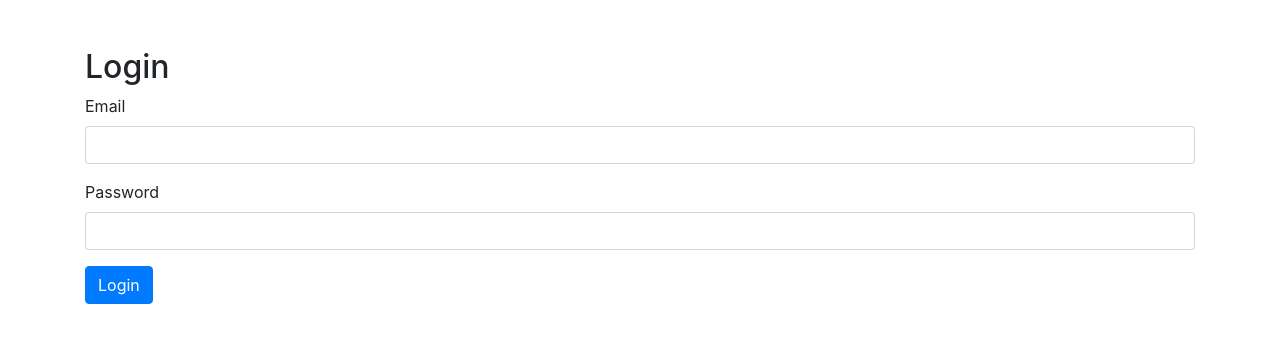
After one commit to FarazSheikh16/Flask_Auth_App, a Flask app: page /login in a window 1280 px wide. The commit adds this page. Shown: the top 343 px of the page. Run offline with Flask 2, Linux system fonts and the light colour scheme; some libraries are stand-ins or nearby versions.

Commit message:
Added Registeration and OTP functionality
Added html files for below:
- login
- otp
- dashboard
- welcome

```diff
--- a/app/__init__.py
+++ b/app/__init__.py
@@ -2,6 +2,10 @@ from flask import Flask
 
 app = Flask(__name__)
 app.config['SECRET_KEY'] = 'your_secret_key'
+
+# Session Configuration
+app.config['SESSION_TYPE'] = 'filesystem'
+app.config['SESSION_PERMANENT'] = False
 
 from app import routes
 
--- a/app/routes.py
+++ b/app/routes.py
@@ -1,6 +1,11 @@
-from flask import render_template, request, flash, redirect, url_for, jsonify
+from flask import render_template, request, flash, redirect, url_for, jsonify, session
 import requests
 from app import app
+
+@app.route('/welcome')
+def welcome():
+    return render_template('welcome.html')
+
 
 @app.route('/register', methods=['GET', 'POST'])
 def register():
@@ -37,3 +42,94 @@ def register():
         return redirect(url_for('register'))
 
     return render_template('register.html')
+
+
+@app.route('/login', methods=['GET', 'POST'])
+def login():
+    if request.method == 'POST':
+        email = request.form['email']
+        password = request.form['password']
+
+        # Validation
+        if not email or not password:
+            flash('All fields are required!', 'error')
+            return render_template('login.html')
+
+        # Send data to the server
+        data = {
+            "email": email,
+            "password": password
+        }
+        try:
+            response = requests.post("http://199.247.17.44:3001/users/verify", json=data)
+            if response.status_code == 200:
+                # Assuming the API returns a success status and possibly a message
+                flash('Login successful! Please enter your OTP.', 'success')
+                session['email'] = email
+                session['password'] = password
+                return redirect(url_for('otp'))
+            else:
+                flash(f'Login failed: {response.status_code} - {response.text}', 'error')
+        except requests.exceptions.RequestException as e:
+            flash(f'Server error: {e}', 'error')
+
+        return redirect(url_for('login'))
+
+    return render_template('login.html')
+
+@app.route('/otp', methods=['GET', 'POST'])
+def otp():
+    if request.method == 'POST':
+        otp = request.form['otp']
+        email = session.get('email')
+        password = session.get('password')
+
+        if not otp or not email or not password:
+            flash('OTP and login credentials are required!', 'error')
+            return render_template('otp.html')
+
+        # Send data to the server
+        data = {
+            "email": email,
+            "password": password,
+            "otp": otp
+        }
+        try:
+            response = requests.post("http://199.247.17.44:3001/auth/login", json=data)
+            if response.status_code == 201:
+                # Check if the response contains the accessToken
+                response_json = response.json()
+                access_token = response_json.get('accessToken')
+
+                if access_token:
+                    # Store access token in the session (or use secure cookies)
+                    session['jwt_token'] = access_token
+                    flash('OTP verification successful! You are now logged in.', 'success')
+                    return redirect(url_for('dashboard'))
+                else:
+                    flash('Access token not received.', 'error')
+            else:
+                flash(f'OTP verification failed: {response.status_code} - {response.text}', 'error')
+        except requests.exceptions.RequestException as e:
+            flash(f'Server error: {e}', 'error')
+
+        return redirect(url_for('otp'))
+
+    return render_template('otp.html')
+
+
+
+@app.route('/dashboard')
+def dashboard():
+    jwt_token = session['jwt_token']
+    if not jwt_token:
+        flash('You are not authorized to access this page. Please log in.', 'error')
+        return redirect(url_for('login'))
+
+    return render_template('dashboard.html')
+
+@app.route('/logout')
+def logout():
+    session.clear()
+    flash('You have been logged out successfully.', 'success')
+    return redirect(url_for('login'))
--- /dev/null
+++ b/app/templates/login.html
@@ -0,0 +1,37 @@
+<!DOCTYPE html>
+<html lang="en">
+<head>
+    <meta charset="UTF-8">
+    <meta name="viewport" content="width=device-width, initial-scale=1.0">
+    <title>Login</title>
+    <link rel="stylesheet" href="https://stackpath.bootstrapcdn.com/bootstrap/4.5.2/css/bootstrap.min.css">
+    <link rel="stylesheet" href="{{ url_for('static', filename='css/styles.css') }}">
+</head>
+<body>
+    <div class="container">
+        <h2 class="mt-5">Login</h2>
+        {% with messages = get_flashed_messages(with_categories=true) %}
+            {% if messages %}
+                <div class="alert-container">
+                    {% for category, message in messages %}
+                        <div class="alert alert-{{ category }}">
+                            {{ message }}
+                        </div>
+                    {% endfor %}
+                </div>
+            {% endif %}
+        {% endwith %}
+        <form method="POST" action="/login">
+            <div class="form-group">
+                <label for="email">Email</label>
+                <input type="email" class="form-control" id="email" name="email" required>
+            </div>
+            <div class="form-group">
+                <label for="password">Password</label>
+                <input type="password" class="form-control" id="password" name="password" required>
+            </div>
+            <button type="submit" class="btn btn-primary">Login</button>
+        </form>
+    </div>
+</body>
+</html>
```
Also changed, not shown: app/forms.py (+11 -4 lines), app/templates/dashboard.html (added, +17 -0 lines), app/templates/otp.html (added, +33 -0 lines), app/templates/welcome.html (added, +20 -0 lines), README.md, app/static/css/styles.css (line endings or trailing spaces).
